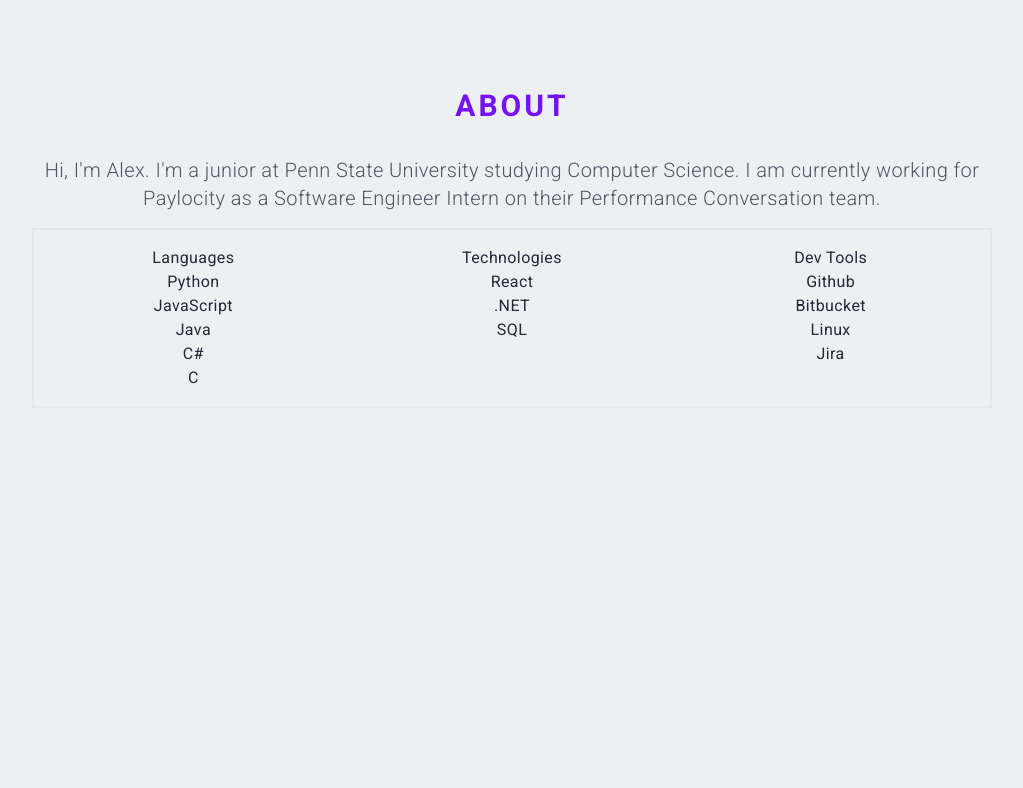
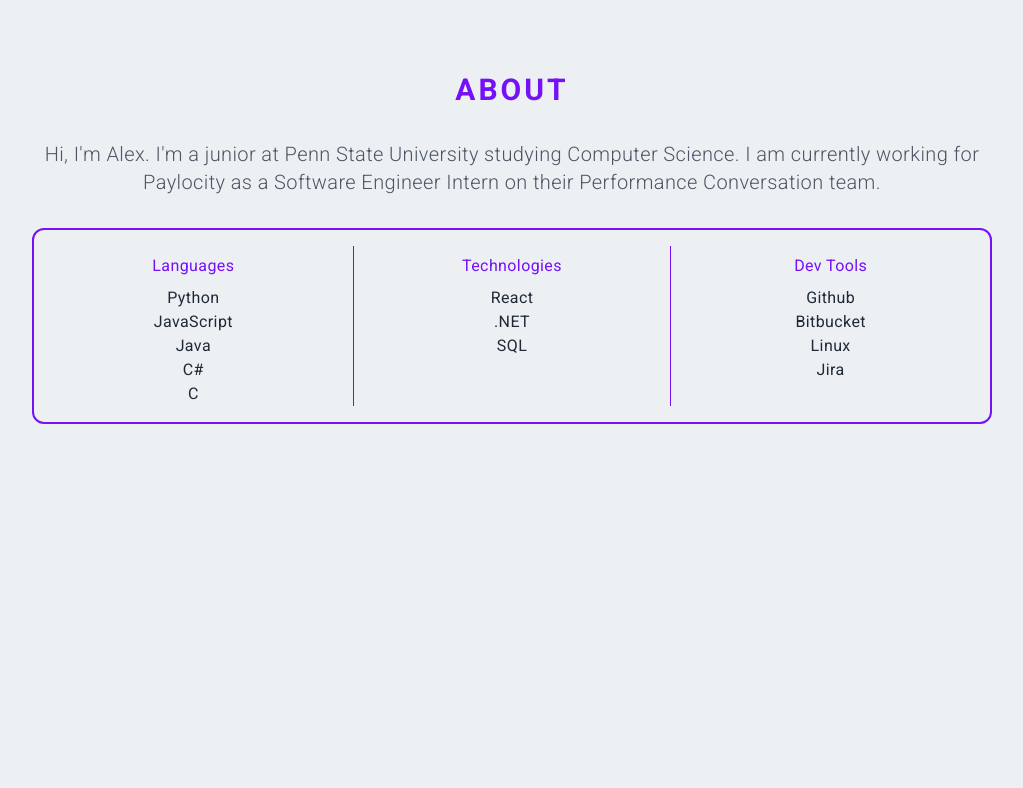
Before and after one commit to alexryan15/alexryan.pro, a Next.js app: page / in a window 1280 px wide. Shown: the part 960-1748 px from the top of the page, without its empty margins (128-1151 px from the left). Built offline with nearby package versions, Linux system fonts and the light colour scheme.

Commit message:
updated styling in about

```diff
--- a/components/About.jsx
+++ b/components/About.jsx
@@ -9,28 +9,28 @@ const About = () => {
           <h1 className="text-center text-3xl py-4 tracking-widest text-[#7510F7]">
             ABOUT
           </h1>
-          <p className="py-4 text-gray-600 text-xl text-center font-light">
+          <p className="py-8 pt-4 text-gray-600 text-xl text-center font-light">
             Hi, I'm Alex. I'm a junior at Penn State University studying
             Computer Science. I am currently working for Paylocity as a Software
             Engineer Intern on their Performance Conversation team.
           </p>
-          <div className="max-w-[60rem] py-4 md:grid grid-cols-3 text-center border-2">
+          <div className="max-w-[60rem] py-4 md:grid grid-cols-3 text-center rounded-xl border-2 border-[#7510F7]">
             <div>
-              <p>Languages</p>
+              <p className="text-[#7510F7] text-bold py-2">Languages</p>
               <p>Python</p>
               <p>JavaScript</p>
               <p>Java</p>
               <p>C#</p>
               <p>C</p>
             </div>
-            <div>
-              <p>Technologies</p>
+            <div className="border-l border-r border-[#7510F7]">
+              <p className="text-[#7510F7] text-bold py-2">Technologies</p>
               <p>React</p>
               <p>.NET</p>
               <p>SQL</p>
             </div>
             <div>
-              <p>Dev Tools</p>
+              <p className="text-[#7510F7] text-bold py-2">Dev Tools</p>
               <p>Github</p>
               <p>Bitbucket</p>
               <p>Linux</p>
--- a/styles/globals.css
+++ b/styles/globals.css
@@ -27,6 +27,6 @@ html {
   }
 
   button {
-    @apply shadow-xl shadow-gray-400 rounded-xl uppercase bg-gradient-to-r from-[#5651e5] to-[#709dff] text-white;
+    @apply shadow-xl shadow-gray-400 rounded-xl bg-[#7510F7] hover:bg-[#590bbf] text-white;
   }
 }
```
